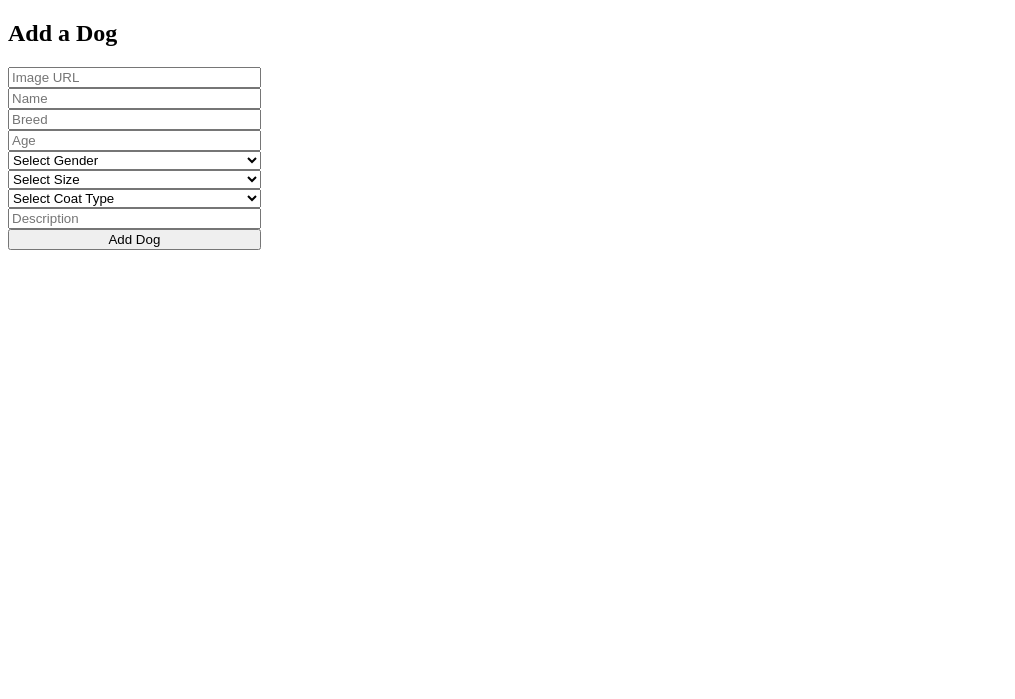
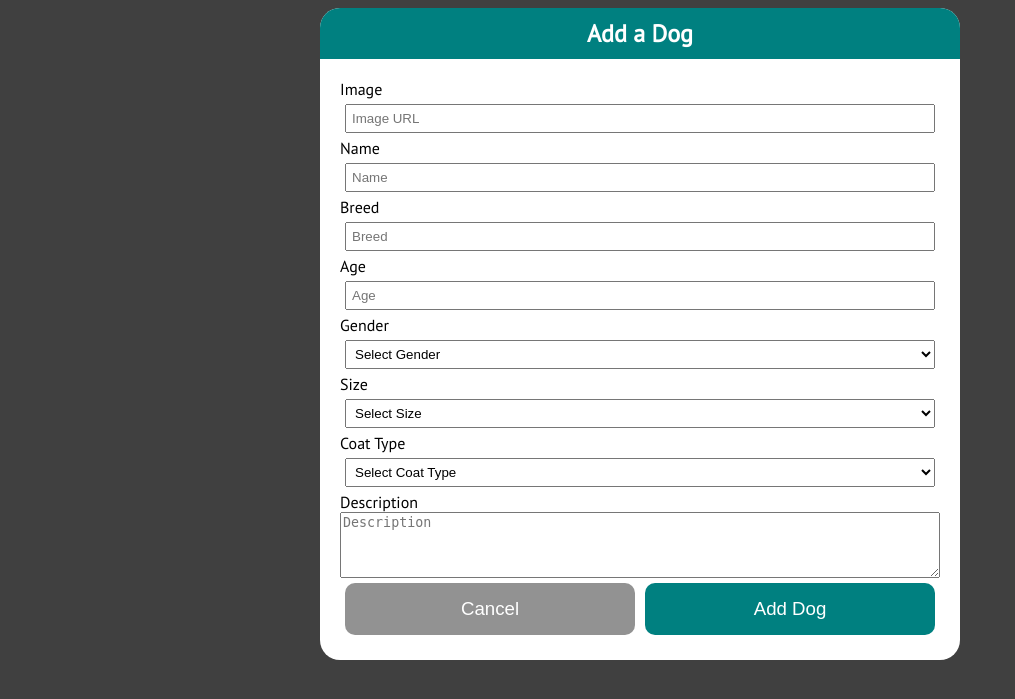
Before and after one commit to LeaderD/doggo, a PHP site: page /addDoggo.php in a window 1280 px wide. Shown: the top 699 px of the page, without its empty margins (0-1015 px from the left). Run offline with PHP 8.4, Linux system fonts and the light colour scheme.

Commit message:
styled input and adjusted fetchDoggo

```diff
--- a/addDoggo.php
+++ b/addDoggo.php
@@ -69,33 +69,48 @@ if(isset($_POST['submit'])){
 ?>
 <!DOCTYPE html>
     <html>
-    <body>
+        <head>
+        <link rel="stylesheet" href="index.css">
+        </head>
+    <body style="background: rgba(0, 0, 0, 0.75);">
+        <div id="addDogForm">
         <h2> Add a Dog </h2>
-        <form action="addDoggo.php" method="POST" style="display:flex; flex-direction: column; width: 20%;">
+        <form action="addDoggo.php" method="POST">
+            <label> Image </label>
             <input type="text" name="img" placeholder="Image URL">
+            <label> Name </label>
             <input type="text" name="name" placeholder="Name">
+            <label> Breed </label>
             <input type="text" name="breed" placeholder="Breed">
+            <label> Age </label>
             <input type="text" name="age" placeholder="Age">
+            <label> Gender </label>
             <select name="gender">
                 <option value="Select"> Select Gender </option>
                 <option value="Male"> Male </option>
                 <option value="Female"> Female </option>
             </select>
+            <label> Size </label>
             <select name="size">
                 <option value="Select"> Select Size </option>
                 <option value="Small"> Small </option>
                 <option value="Medium"> Medium </option>
                 <option value="Large"> Large </option>
             </select>
+            <label> Coat Type </label>
             <select name="coat">
                 <option value="Select"> Select Coat Type </option>
                 <option value="Short"> Short </option>
                 <option value="Medium"> Medium </option>
                 <option value="Long"> Long </option>
             </select>
-            <input type="text" name="description" placeholder="Description">
-
-            <input type="submit" name="submit" value="Add Dog">
+            <label> Description </label>
+            <textarea name="description" id="description" placeholder="Description" rows="4" cols="40"></textarea>
+            <div id="buttons">
+            <input type="button" name="cancel" id="cancel" value="Cancel">
+            <input type="submit" name="submit" id="submit" value="Add Dog">
+            </div>
             </form>
+            </div>
         </body>
         </html>
--- a/fetchDoggo.php
+++ b/fetchDoggo.php
@@ -10,7 +10,7 @@ if ($connection->connect_error) {
 
 $dogArray = array();
 
-if($result = $connection->query("SELECT id, img, name, breed, age, gender, size, coat, description FROM doggos")){
+if($result = $connection->query("SELECT id, img, name, breed, age, gender, size, coat, description WHERE deleted = 0 FROM doggos")){
     while($row = $result->fetch_array(MYSQLI_ASSOC)){
         $dogArray[] = $row;
     }
--- a/index.css
+++ b/index.css
@@ -135,6 +135,76 @@ h2.about {
   text-align: center;
   cursor: pointer;
   display:flex;
+}
 
+#addDog button {
+  background-color: teal;
+  color: white;
+  width: 60px;
+  height: 60px;
+  text-align: center;
+  font-size: 25pt;
+  border-radius: 50%;
+  line-height: 0px;
+  z-index: 4;
+  position: fixed;
+  bottom: 20px;
+  right: 20px;
+  box-shadow: 5px 5px 5px #999999;
+}
 
+#addDogForm {
+  background-color: white;
+  /* padding: 30px;
+  padding-top: 0; */
+  border-radius: 20px;
+  width: 50%;
+  position: absolute;
+  left: 25%;
 }
+
+#addDogForm h2{
+  text-align: center;
+  margin: 0;
+  padding: 10px;
+  background-color: #008080;
+  color: white;
+  border-radius: 20px 20px 0px 0px;
+}
+
+#addDogForm form {
+  display: flex;
+  flex-direction: column;
+  padding: 20px;
+}
+
+#addDogForm input, select {
+  margin: 5px;
+  padding: 5px;
+}
+
+#buttons {
+  display: flex;
+  flex-direction: row;
+  align-items: center;
+  justify-content: center;
+}
+
+#buttons > input{
+  border-radius: 10px;
+  border: 0;
+  padding: 15px;
+  font-size: 14pt;
+  text-align: center;
+  width: 75%;
+}
+
+#addDogForm  #submit {
+  background-color: #008080;
+  color: white;
+}
+
+#addDogForm  #cancel {
+  background-color: #929292;
+  color: white;
+}
--- a/index.php
+++ b/index.php
@@ -23,14 +23,16 @@
   </div>
 </div>
 
-
-
 <div id="sidebarpopup" class="sidebar">
 
 </div>
 
 <div id="all-dogs">
 
+</div>
+
+<div id="addDog">
+  <button> + </button>
 </div>
 
 <script src="./js/jquery-3.4.1.js"></script>
--- a/js/script.js
+++ b/js/script.js
@@ -13,6 +13,9 @@
         document.getElementById("main").style.marginLeft= "0";
     }
 
+    function openForm(){
+
+    }
 
     let alldogs=[];
 
@@ -54,7 +57,7 @@
                 // sidebar slides in
                 $('sidebarpopup').empty().append(sidebar)
             })
-        })
+        }
 
         return profile;
     }
```
